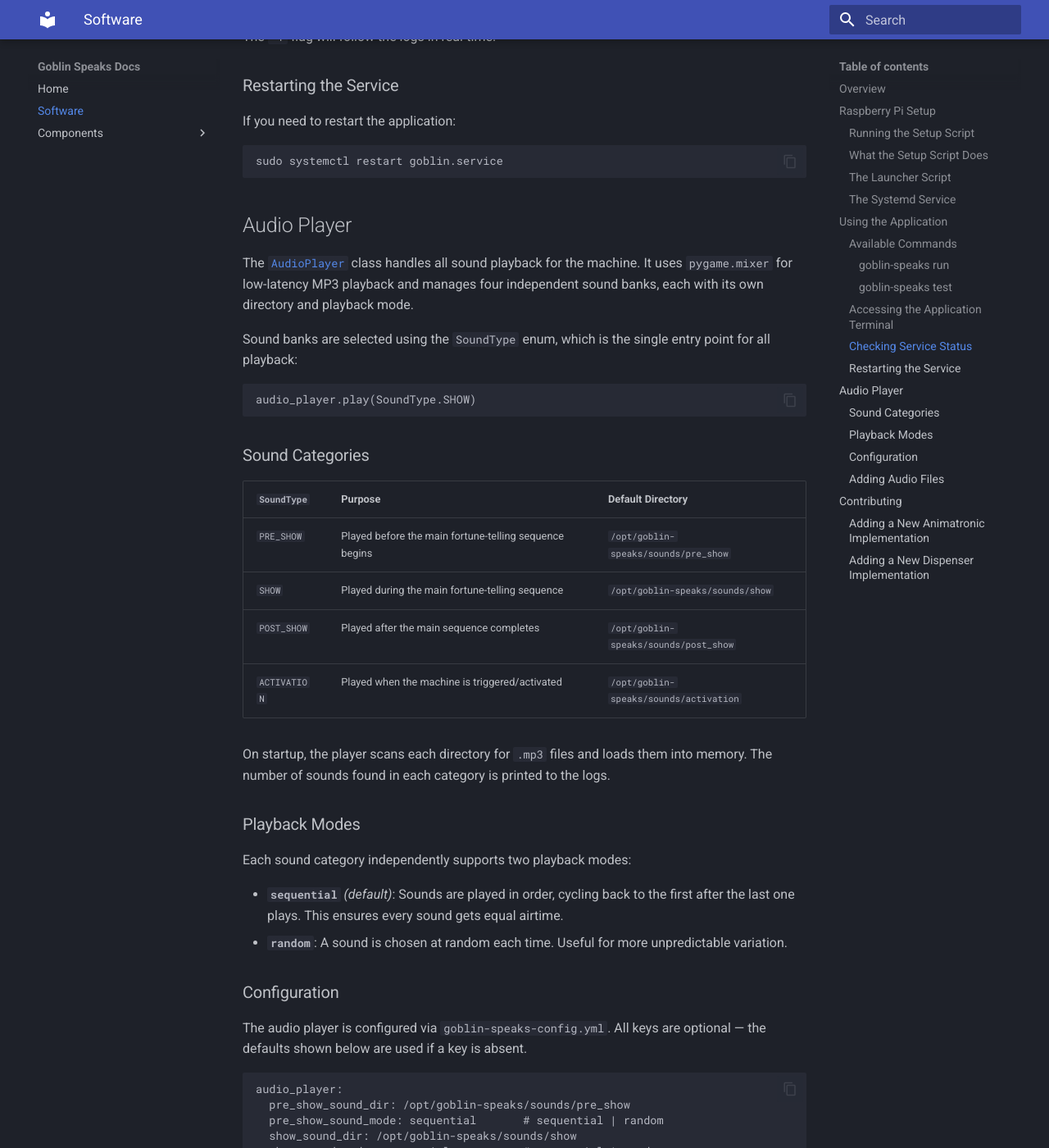
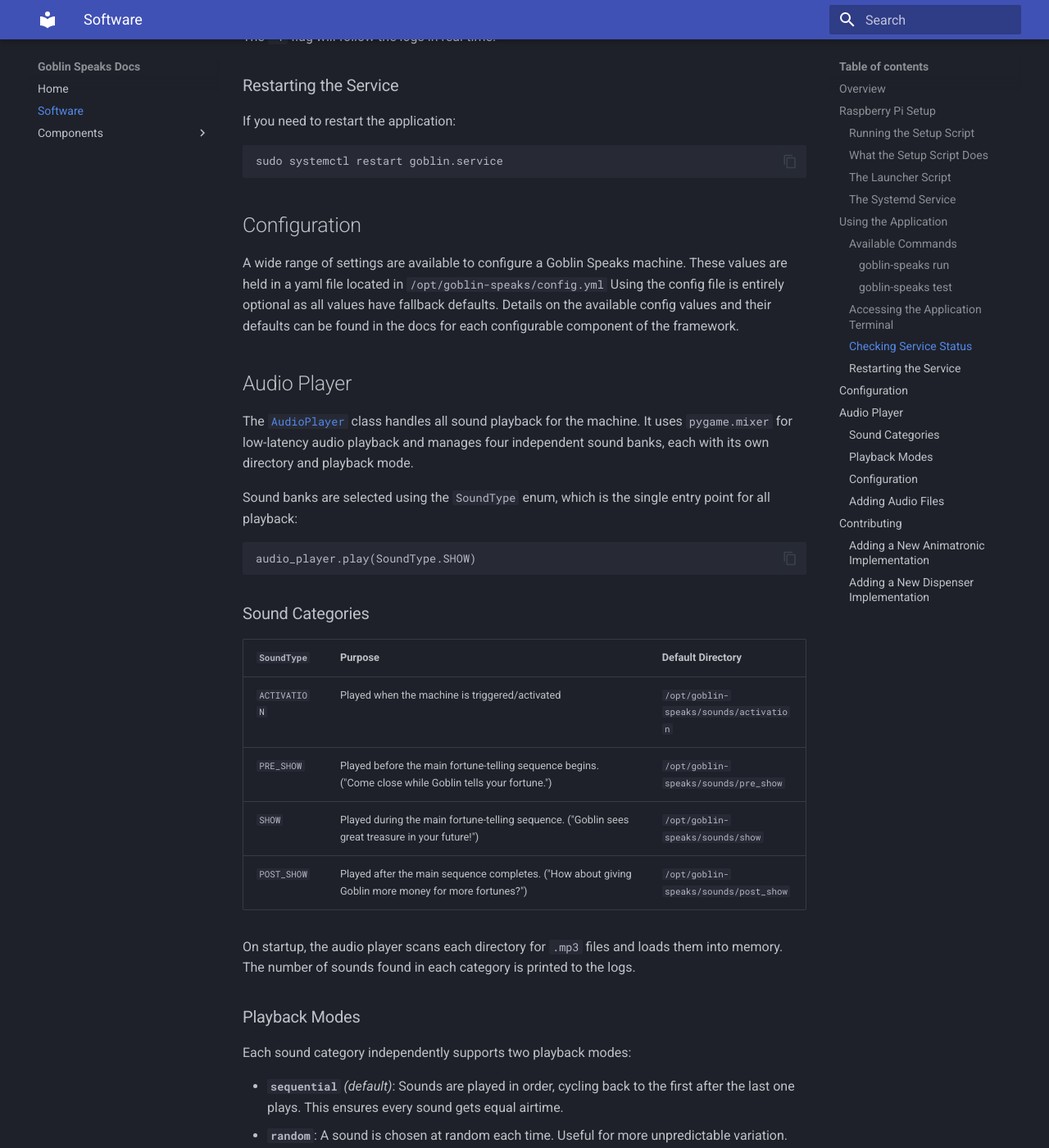
Before and after one commit to gobbolab/goblin-speaks, an MkDocs documentation site: the page built from docs/software.md, in a window 1280 px wide and 1400 px high, scrolled down 3309 px. Shown: the whole window at 82% size. Built offline with MkDocs 1.6.1 and Material for MkDocs 9.7.7, drawn with Linux system fonts in a browser that asks for light colours.

Commit message:
software docs updates

````diff
--- a/docs/software.md
+++ b/docs/software.md
@@ -122,9 +122,16 @@ If you need to restart the application:
 sudo systemctl restart goblin.service
 ```
 
+## Configuration
+
+A wide range of settings are available to configure a Goblin Speaks machine.
+These values are held in a yaml file located in `/opt/goblin-speaks/config.yml`
+Using the config file is entirely optional as all values have fallback defaults.
+Details on the available config values and their defaults can be found in the docs for each configurable component of the framework.
+
 ## Audio Player
 
-The [`AudioPlayer`](https://github.com/gobbolab/goblin-speaks/blob/main/src/audio_player.py) class handles all sound playback for the machine. It uses `pygame.mixer` for low-latency MP3 playback and manages four independent sound banks, each with its own directory and playback mode.
+The [`AudioPlayer`](https://github.com/gobbolab/goblin-speaks/blob/main/src/audio_player.py) class handles all sound playback for the machine. It uses `pygame.mixer` for low-latency audio playback and manages four independent sound banks, each with its own directory and playback mode.
 
 Sound banks are selected using the `SoundType` enum, which is the single entry point for all playback:
 
@@ -136,12 +143,12 @@ audio_player.play(SoundType.SHOW)
 
 | `SoundType` | Purpose | Default Directory |
 |---|---|---|
-| `PRE_SHOW` | Played before the main fortune-telling sequence begins | `/opt/goblin-speaks/sounds/pre_show` |
-| `SHOW` | Played during the main fortune-telling sequence | `/opt/goblin-speaks/sounds/show` |
-| `POST_SHOW` | Played after the main sequence completes | `/opt/goblin-speaks/sounds/post_show` |
 | `ACTIVATION` | Played when the machine is triggered/activated | `/opt/goblin-speaks/sounds/activation` |
+| `PRE_SHOW` | Played before the main fortune-telling sequence begins. ("Come close while Goblin tells your fortune.") | `/opt/goblin-speaks/sounds/pre_show` |
+| `SHOW` | Played during the main fortune-telling sequence. ("Goblin sees great treasure in your future!") | `/opt/goblin-speaks/sounds/show` |
+| `POST_SHOW` | Played after the main sequence completes. ("How about giving Goblin more money for more fortunes?") | `/opt/goblin-speaks/sounds/post_show` |
 
-On startup, the player scans each directory for `.mp3` files and loads them into memory. The number of sounds found in each category is printed to the logs.
+On startup, the audio player scans each directory for `.mp3` files and loads them into memory. The number of sounds found in each category is printed to the logs.
 
 ### Playback Modes
 
````
Also changed, not shown: other parts of docs/software.md (+1 -1 lines).
